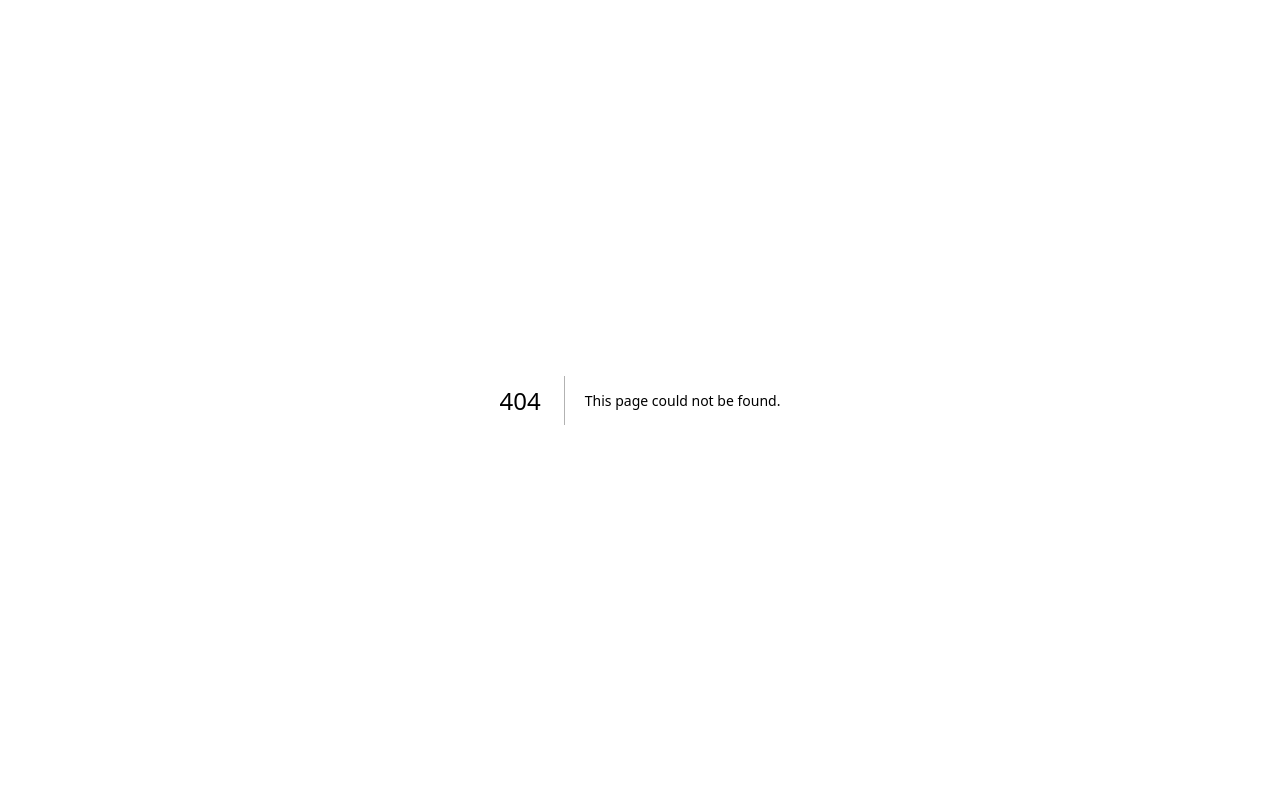
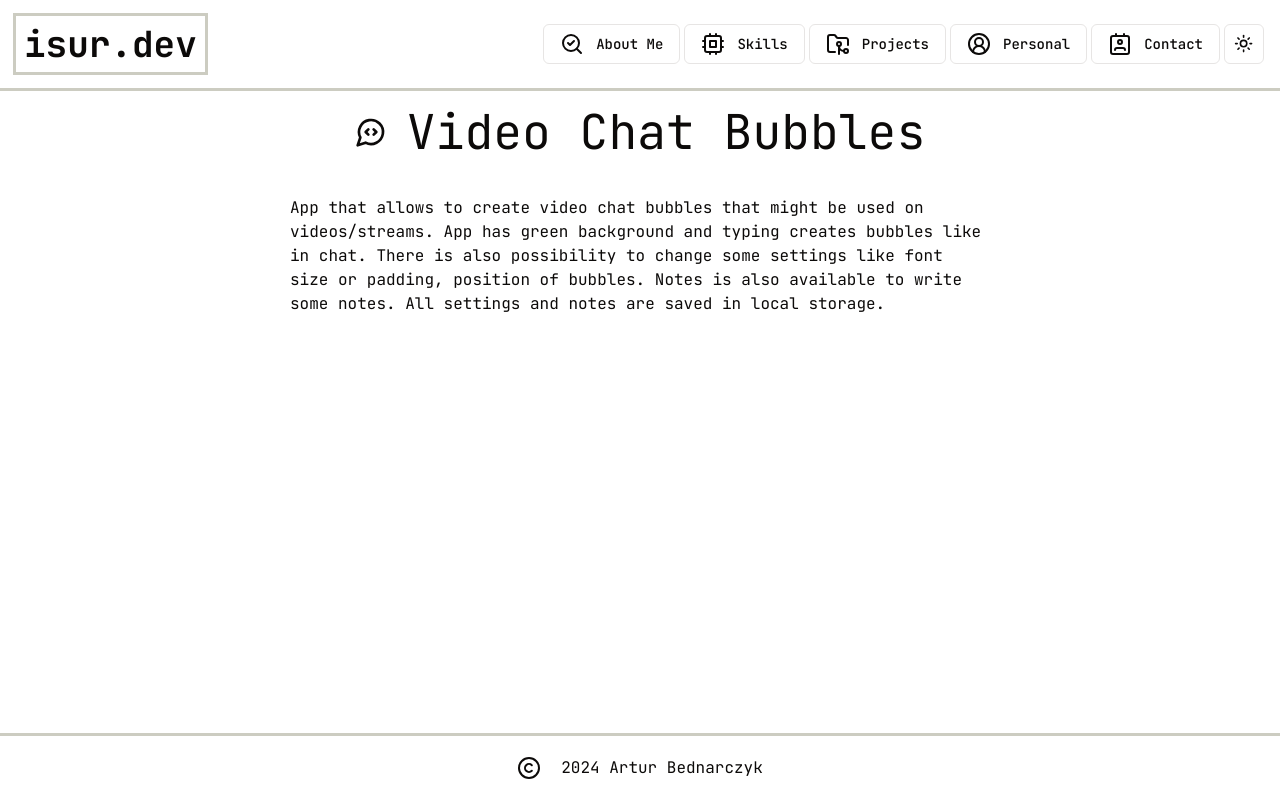
Before and after one commit to Isur/portfolio, a Next.js app: page /personal/chat-bubbles in a window 1280 px wide. Before the commit this address had no page. Built offline with nearby package versions, Linux system fonts and the light colour scheme.

Commit message:
Trying new things

```diff
--- /dev/null
+++ b/src/app/about/page.tsx
@@ -0,0 +1,11 @@
+import { SearchCheck } from "lucide-react";
+import { About } from "@/components/panels/about";
+import { Section } from "@/components/section";
+
+export default function AboutPage() {
+  return (
+    <Section id="about" title="About" icon={<SearchCheck size={32} />}>
+      <About />
+    </Section>
+  );
+}
--- /dev/null
+++ b/src/app/contact/page.tsx
@@ -0,0 +1,11 @@
+import { ContactIcon } from "lucide-react";
+import { Section } from "@/components/section";
+import { Contact } from "@/components/panels/contact";
+
+export default function ContactPage() {
+  return (
+    <Section id="contact" title="Contact" icon={<ContactIcon size={32} />}>
+      <Contact />
+    </Section>
+  );
+}
--- a/src/app/layout.tsx
+++ b/src/app/layout.tsx
@@ -2,6 +2,8 @@ import type { Metadata } from "next";
 import { JetBrains_Mono } from "next/font/google";
 import "./globals.css";
 import { ThemeProvider } from "@/components/theme-provider";
+import { Footer } from "@/components/footer";
+import { Navbar } from "@/components/navbar";
 
 const jetbrains = JetBrains_Mono({
   subsets: ["latin"],
@@ -53,7 +55,13 @@ export default function RootLayout({
           enableSystem
           disableTransitionOnChange
         >
-          {children}
+          <div className="flex flex-col h-screen justify-center items-center scroll-smooth">
+            <Navbar />
+            <div className="flex-col grow overflow-auto scroll-smooth gap-16 w-screen">
+              {children}
+            </div>
+            <Footer />
+          </div>
         </ThemeProvider>
       </body>
     </html>
--- a/src/app/page.tsx
+++ b/src/app/page.tsx
@@ -5,20 +5,16 @@ import {
   SearchCheck,
   ContactIcon,
 } from "lucide-react";
-import { Navbar } from "@/components/navbar";
 import { About } from "@/components/panels/about";
 import { Projects } from "@/components/panels/projects";
 import { Section } from "@/components/section";
 import { Skills } from "@/components/panels/skills";
 import { Personal } from "@/components/panels/personal";
-import { Footer } from "@/components/footer";
 import { Contact } from "@/components/panels/contact";
 
 export default function Home() {
   return (
-    <main className="flex flex-col h-screen justify-center items-center scroll-smooth">
-      <Navbar />
-      <div className="flex-col grow overflow-auto scroll-smooth gap-16 w-screen">
+    <>
       <Section id="about" title="About" icon={<SearchCheck size={32} />}>
         <About />
       </Section>
@@ -38,8 +34,6 @@ export default function Home() {
       <Section id="contact" title="Contact" icon={<ContactIcon size={32} />}>
         <Contact />
       </Section>
-      </div>
-      <Footer />
-    </main>
+    </>
   );
 }
--- /dev/null
+++ b/src/app/personal/chat-bubbles/page.tsx
@@ -0,0 +1,20 @@
+import { MessageCircleCode } from "lucide-react";
+import { Section } from "@/components/section";
+
+export default function PersonalPage() {
+  return (
+    <Section
+      id="chat-bubbles"
+      title="Video Chat Bubbles"
+      icon={<MessageCircleCode size={32} />}
+    >
+      <div className="max-w-[700px]">
+        App that allows to create video chat bubbles that might be used on
+        videos/streams. App has green background and typing creates bubbles like
+        in chat. There is also possibility to change some settings like font
+        size or padding, position of bubbles. Notes is also available to write
+        some notes. All settings and notes are saved in local storage.
+      </div>
+    </Section>
+  );
+}
--- /dev/null
+++ b/src/app/personal/page.tsx
@@ -0,0 +1,15 @@
+import { CircleUserRound } from "lucide-react";
+import { Section } from "@/components/section";
+import { Personal } from "@/components/panels/personal";
+
+export default function PersonalPage() {
+  return (
+    <Section
+      id="personal"
+      title="Personal"
+      icon={<CircleUserRound size={32} />}
+    >
+      <Personal />
+    </Section>
+  );
+}
--- /dev/null
+++ b/src/app/projects/page.tsx
@@ -0,0 +1,11 @@
+import { FolderGit2 } from "lucide-react";
+import { Projects } from "@/components/panels/projects";
+import { Section } from "@/components/section";
+
+export default function ProjectsPage() {
+  return (
+    <Section id="projects" title="Projects" icon={<FolderGit2 size={32} />}>
+      <Projects />
+    </Section>
+  );
+}
--- /dev/null
+++ b/src/app/skills/page.tsx
@@ -0,0 +1,11 @@
+import { Cpu } from "lucide-react";
+import { Section } from "@/components/section";
+import { Skills } from "@/components/panels/skills";
+
+export default function SkillsPage() {
+  return (
+    <Section id="skills" title="Skills" icon={<Cpu size={32} />}>
+      <Skills />
+    </Section>
+  );
+}
--- a/src/components/navbar.tsx
+++ b/src/components/navbar.tsx
@@ -21,9 +21,11 @@ export const Navbar = () => {
   return (
     <nav className="z-50 flex sm:flex-row flex-col flex-wrap w-full justify-center sm:justify-between items-center p-4 top-0 border-b-0 outline outline-primary-foreground gap-5">
       <div className="w-full sm:w-[250px] flex flex-row justify-between items-center gap-5">
-        <p className="text-4xl font-bold p-2 outline outline-primary-foreground">
-          isur.dev
-        </p>
+        <Link href="/">
+          <p className="text-4xl font-bold p-2 outline outline-primary-foreground">
+            isur.dev
+          </p>
+        </Link>
         <Button
           variant="ghost"
           className="sm:hidden"
@@ -45,7 +47,7 @@ export const Navbar = () => {
           asChild
           className="w-[160px] sm:w-auto flex flex-row justify-between gap-3"
         >
-          <Link href="#about">
+          <Link href="/about">
             <SearchCheck /> About Me
           </Link>
         </Button>
@@ -55,7 +57,7 @@ export const Navbar = () => {
           asChild
           className="w-[160px] sm:w-auto flex flex-row justify-between gap-3"
         >
-          <Link href="#skills">
+          <Link href="/skills">
             <Cpu /> Skills
           </Link>
         </Button>
@@ -65,7 +67,7 @@ export const Navbar = () => {
           asChild
           className="w-[160px] sm:w-auto flex flex-row justify-between gap-3"
         >
-          <Link href="#projects">
+          <Link href="/projects">
             <FolderGit2 /> Projects
           </Link>
         </Button>
@@ -75,7 +77,7 @@ export const Navbar = () => {
           asChild
           className="w-[160px] sm:w-auto flex flex-row justify-between gap-3"
         >
-          <Link href="#personal">
+          <Link href="/personal">
             <CircleUserRound /> Personal
           </Link>
         </Button>
@@ -85,7 +87,7 @@ export const Navbar = () => {
           asChild
           className="w-[160px] sm:w-auto flex flex-row justify-between gap-3"
         >
-          <Link href="#contact">
+          <Link href="/contact">
             <Contact />
             Contact
           </Link>
```
Lines whose indentation alone changed are shown as unchanged.
